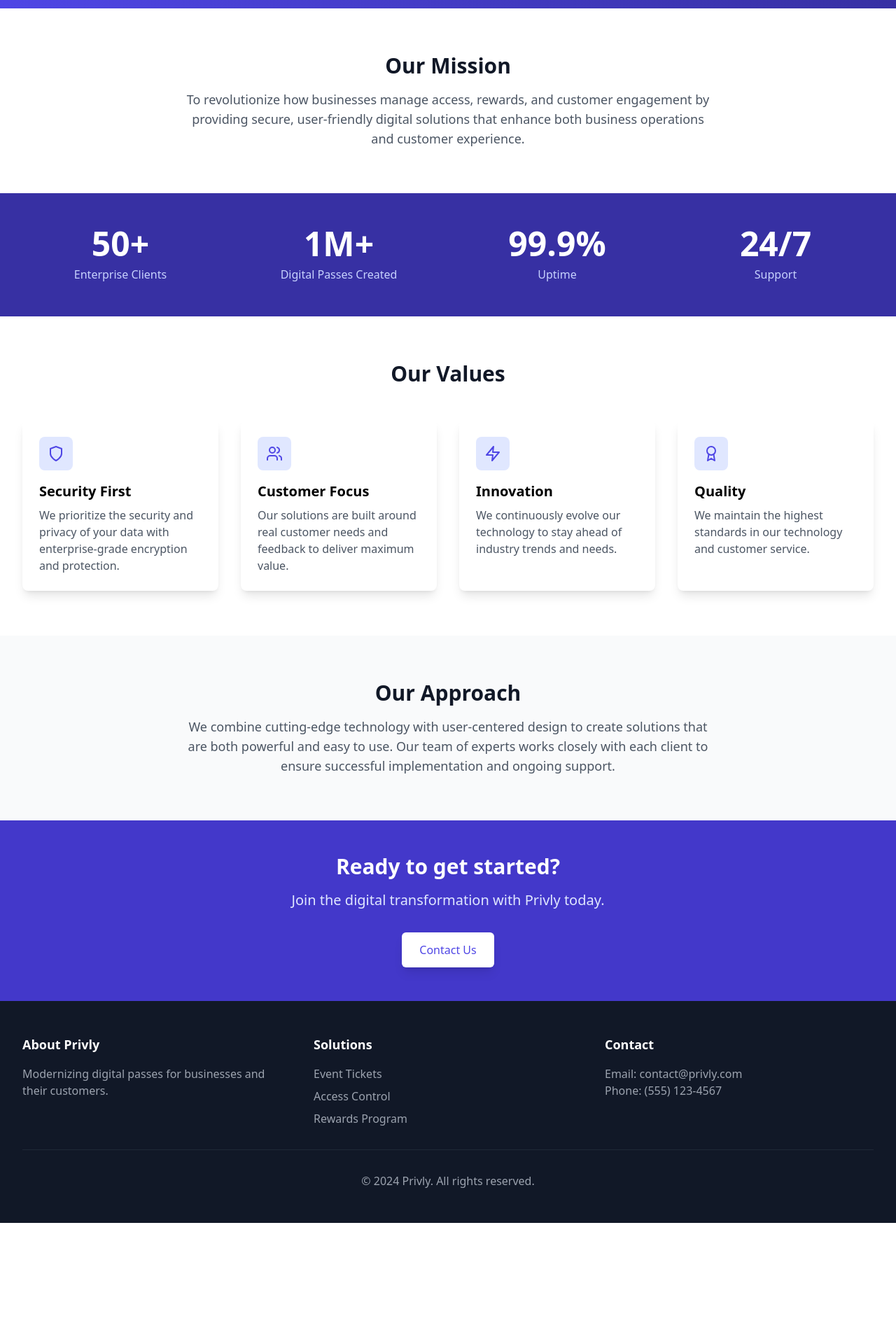
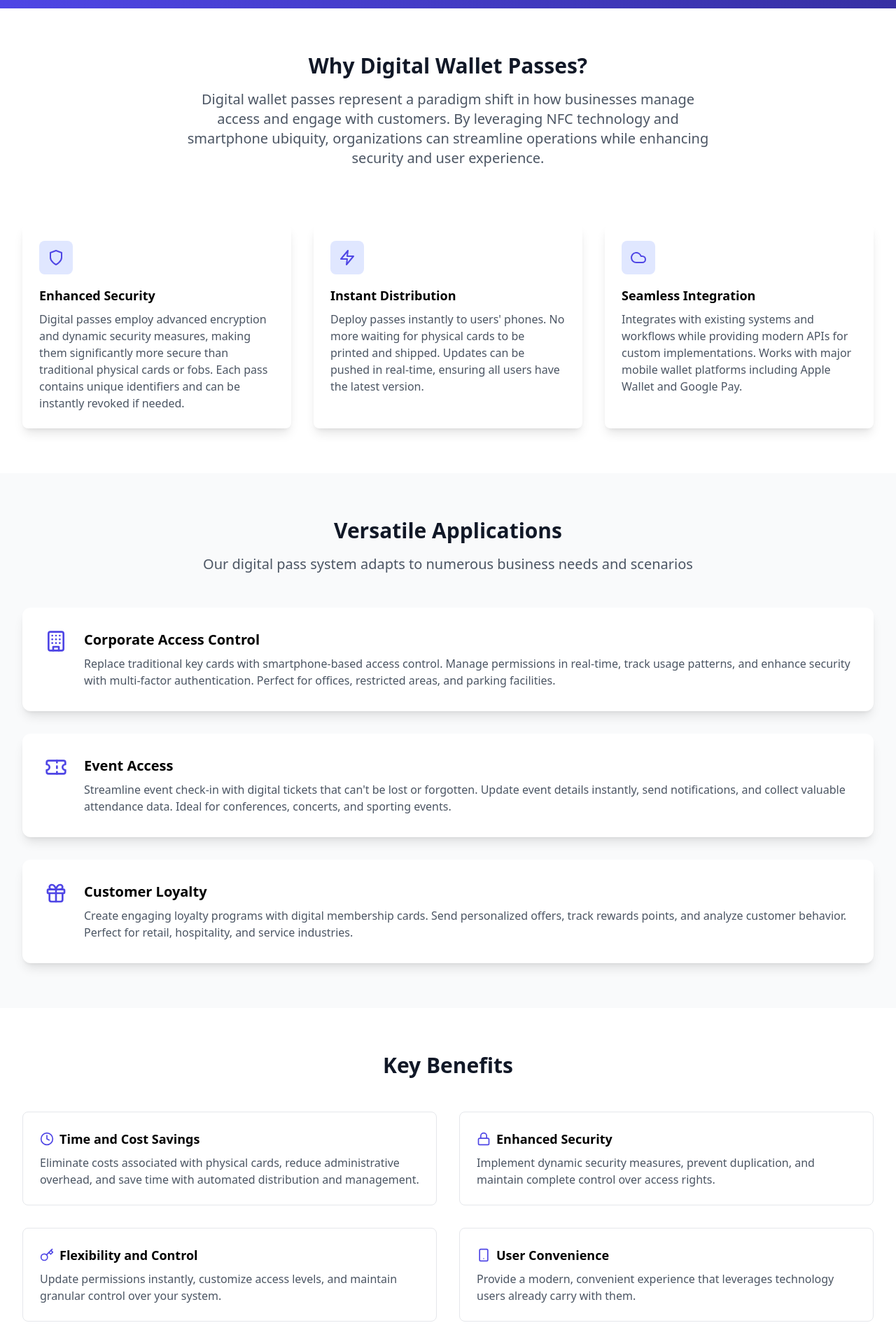
Before and after one commit to jonoairey/privly, a Next.js app: page /about in a window 1280 px wide. Shown: the part 380-2300 px from the top of the page at 70% size. Before the commit the page ends 2127 px from the top, so only its background shows below. Built offline with nearby package versions, Linux system fonts and the light colour scheme.

Commit message:
Update page.tsx

```diff
--- a/app/about/page.tsx
+++ b/app/about/page.tsx
@@ -1,38 +1,18 @@
 'use client'
-import { Shield, Users, Zap, Award } from 'lucide-react'
-import Link from 'next/link'
+import {
+  Smartphone,
+  Shield,
+  Zap,
+  Building,
+  Ticket,
+  Gift,
+  Key,
+  Clock,
+  Cloud,
+  Lock
+} from 'lucide-react'
 
-export default function About() {
-  const values = [
-    {
-      icon: Shield,
-      title: "Security First",
-      description: "We prioritize the security and privacy of your data with enterprise-grade encryption and protection."
-    },
-    {
-      icon: Users,
-      title: "Customer Focus",
-      description: "Our solutions are built around real customer needs and feedback to deliver maximum value."
-    },
-    {
-      icon: Zap,
-      title: "Innovation",
-      description: "We continuously evolve our technology to stay ahead of industry trends and needs."
-    },
-    {
-      icon: Award,
-      title: "Quality",
-      description: "We maintain the highest standards in our technology and customer service."
-    }
-  ]
-
-  const stats = [
-    { value: "50+", label: "Enterprise Clients" },
-    { value: "1M+", label: "Digital Passes Created" },
-    { value: "99.9%", label: "Uptime" },
-    { value: "24/7", label: "Support" }
-  ]
-
+export default function AboutSystem() {
   return (
     <div className="min-h-screen">
       {/* Hero Section */}
@@ -40,103 +20,170 @@
         <div className="max-w-7xl mx-auto px-4 sm:px-6 lg:px-8 py-24">
           <div className="text-center">
             <h1 className="text-4xl tracking-tight font-extrabold text-white sm:text-5xl md:text-6xl">
-              About Privly
+              The Future of Digital Access
             </h1>
             <p className="mt-3 max-w-md mx-auto text-base text-indigo-100 sm:text-lg md:mt-5 md:text-xl md:max-w-3xl">
-              Transforming how businesses connect with their customers through modern digital solutions.
+              Transform how you manage access, loyalty, and engagement with NFC-enabled digital passes
             </p>
           </div>
         </div>
       </div>
 
-      {/* Mission Section */}
+      {/* System Overview */}
       <div className="py-16 bg-white">
         <div className="max-w-7xl mx-auto px-4 sm:px-6 lg:px-8">
           <div className="text-center">
             <h2 className="text-3xl font-extrabold text-gray-900">
-              Our Mission
+              Why Digital Wallet Passes?
             </h2>
-            <p className="mt-4 text-lg text-gray-600 max-w-3xl mx-auto">
-              To revolutionize how businesses manage access, rewards, and customer engagement by providing secure,
-              user-friendly digital solutions that enhance both business operations and customer experience.
+            <p className="mt-4 text-xl text-gray-600 max-w-3xl mx-auto">
+              Digital wallet passes represent a paradigm shift in how businesses manage access and engage with customers. By leveraging NFC technology and smartphone ubiquity, organizations can streamline operations while enhancing security and user experience.
             </p>
+          </div>
+
+          <div className="mt-20 grid grid-cols-1 gap-8 md:grid-cols-2 lg:grid-cols-3">
+            <div className="bg-white p-6 rounded-lg shadow-lg">
+              <div className="flex items-center justify-center w-12 h-12 bg-indigo-100 rounded-lg">
+                <Shield className="w-6 h-6 text-indigo-600" />
+              </div>
+              <h3 className="mt-4 text-lg font-semibold">Enhanced Security</h3>
+              <p className="mt-2 text-gray-600">
+                Digital passes employ advanced encryption and dynamic security measures, making them significantly more secure than traditional physical cards or fobs. Each pass contains unique identifiers and can be instantly revoked if needed.
+              </p>
+            </div>
+
+            <div className="bg-white p-6 rounded-lg shadow-lg">
+              <div className="flex items-center justify-center w-12 h-12 bg-indigo-100 rounded-lg">
+                <Zap className="w-6 h-6 text-indigo-600" />
+              </div>
+              <h3 className="mt-4 text-lg font-semibold">Instant Distribution</h3>
+              <p className="mt-2 text-gray-600">
+                Deploy passes instantly to users' phones. No more waiting for physical cards to be printed and shipped. Updates can be pushed in real-time, ensuring all users have the latest version.
+              </p>
+            </div>
+
+            <div className="bg-white p-6 rounded-lg shadow-lg">
+              <div className="flex items-center justify-center w-12 h-12 bg-indigo-100 rounded-lg">
+                <Cloud className="w-6 h-6 text-indigo-600" />
+              </div>
+              <h3 className="mt-4 text-lg font-semibold">Seamless Integration</h3>
+              <p className="mt-2 text-gray-600">
+                Integrates with existing systems and workflows while providing modern APIs for custom implementations. Works with major mobile wallet platforms including Apple Wallet and Google Pay.
+              </p>
+            </div>
           </div>
         </div>
       </div>
 
-      {/* Stats Section */}
-      <div className="bg-indigo-800">
-        <div className="max-w-7xl mx-auto py-12 px-4 sm:px-6 lg:px-8">
-          <div className="grid grid-cols-2 gap-8 md:grid-cols-4">
-            {stats.map((stat) => (
-              <div key={stat.label} className="text-center">
-                <div className="text-5xl font-extrabold text-white mb-2">
-                  {stat.value}
+      {/* Use Cases */}
+      <div className="py-16 bg-gray-50">
+        <div className="max-w-7xl mx-auto px-4 sm:px-6 lg:px-8">
+          <div className="text-center">
+            <h2 className="text-3xl font-extrabold text-gray-900">
+              Versatile Applications
+            </h2>
+            <p className="mt-4 text-xl text-gray-600 max-w-3xl mx-auto">
+              Our digital pass system adapts to numerous business needs and scenarios
+            </p>
+          </div>
+
+          <div className="mt-12 space-y-8">
+            {/* Access Control */}
+            <div className="bg-white p-8 rounded-xl shadow-lg">
+              <div className="flex items-start">
+                <div className="flex-shrink-0">
+                  <Building className="w-8 h-8 text-indigo-600" />
                 </div>
-                <div className="text-indigo-200">
-                  {stat.label}
+                <div className="ml-6">
+                  <h3 className="text-xl font-semibold">Corporate Access Control</h3>
+                  <p className="mt-2 text-gray-600">
+                    Replace traditional key cards with smartphone-based access control. Manage permissions in real-time, track usage patterns, and enhance security with multi-factor authentication. Perfect for offices, restricted areas, and parking facilities.
+                  </p>
                 </div>
               </div>
-            ))}
+            </div>
+
+            {/* Event Management */}
+            <div className="bg-white p-8 rounded-xl shadow-lg">
+              <div className="flex items-start">
+                <div className="flex-shrink-0">
+                  <Ticket className="w-8 h-8 text-indigo-600" />
+                </div>
+                <div className="ml-6">
+                  <h3 className="text-xl font-semibold">Event Access</h3>
+                  <p className="mt-2 text-gray-600">
+                    Streamline event check-in with digital tickets that can&apos;t be lost or forgotten. Update event details instantly, send notifications, and collect valuable attendance data. Ideal for conferences, concerts, and sporting events.
+                  </p>
+                </div>
+              </div>
+            </div>
+
+            {/* Loyalty Programs */}
+            <div className="bg-white p-8 rounded-xl shadow-lg">
+              <div className="flex items-start">
+                <div className="flex-shrink-0">
+                  <Gift className="w-8 h-8 text-indigo-600" />
+                </div>
+                <div className="ml-6">
+                  <h3 className="text-xl font-semibold">Customer Loyalty</h3>
+                  <p className="mt-2 text-gray-600">
+                    Create engaging loyalty programs with digital membership cards. Send personalized offers, track rewards points, and analyze customer behavior. Perfect for retail, hospitality, and service industries.
+                  </p>
+                </div>
+              </div>
+            </div>
           </div>
         </div>
       </div>
 
-      {/* Values Section */}
+      {/* Key Benefits */}
       <div className="py-16 bg-white">
-        <div className="max-w-7xl mx-auto px-4 sm:px-6 lg:px-8">
-          <div className="text-center mb-12">
-            <h2 className="text-3xl font-extrabold text-gray-900">
-              Our Values
-            </h2>
-          </div>
-          <div className="grid grid-cols-1 gap-8 md:grid-cols-2 lg:grid-cols-4">
-            {values.map((value) => (
-              <div key={value.title} className="bg-white p-6 rounded-lg shadow-lg hover:shadow-xl transition-shadow">
-                <div className="w-12 h-12 bg-indigo-100 rounded-lg flex items-center justify-center mb-4">
-                  <value.icon className="h-6 w-6 text-indigo-600" />
-                </div>
-                <h3 className="text-xl font-semibold mb-2">{value.title}</h3>
-                <p className="text-gray-600">{value.description}</p>
-              </div>
-            ))}
-          </div>
-        </div>
-      </div>
-
-      {/* Team Section */}
-      <div className="py-16 bg-gray-50">
         <div className="max-w-7xl mx-auto px-4 sm:px-6 lg:px-8">
           <div className="text-center">
             <h2 className="text-3xl font-extrabold text-gray-900">
-              Our Approach
+              Key Benefits
             </h2>
-            <p className="mt-4 text-lg text-gray-600 max-w-3xl mx-auto">
-              We combine cutting-edge technology with user-centered design to create solutions that are both powerful
-              and easy to use. Our team of experts works closely with each client to ensure successful implementation
-              and ongoing support.
-            </p>
           </div>
-        </div>
-      </div>
 
-      {/* CTA Section */}
-      <div className="bg-indigo-700">
-        <div className="max-w-7xl mx-auto py-12 px-4 sm:px-6 lg:px-8">
-          <div className="text-center">
-            <h2 className="text-3xl font-extrabold text-white">
-              Ready to get started?
-            </h2>
-            <p className="mt-4 text-xl text-indigo-100">
-              Join the digital transformation with Privly today.
-            </p>
-            <div className="mt-8">
-              <Link
-                href="/contact"
-                className="inline-flex items-center px-6 py-3 border border-transparent text-base font-medium rounded-md text-indigo-600 bg-white hover:bg-indigo-50 transform hover:scale-105 transition-all duration-200 shadow-lg"
-              >
-                Contact Us
-              </Link>
+          <div className="mt-12 grid grid-cols-1 gap-8 md:grid-cols-2">
+            <div className="relative p-6 border border-gray-200 rounded-lg hover:border-indigo-500 transition-colors">
+              <h3 className="text-lg font-semibold flex items-center">
+                <Clock className="w-5 h-5 text-indigo-600 mr-2" />
+                Time and Cost Savings
+              </h3>
+              <p className="mt-2 text-gray-600">
+                Eliminate costs associated with physical cards, reduce administrative overhead, and save time with automated distribution and management.
+              </p>
+            </div>
+
+            <div className="relative p-6 border border-gray-200 rounded-lg hover:border-indigo-500 transition-colors">
+              <h3 className="text-lg font-semibold flex items-center">
+                <Lock className="w-5 h-5 text-indigo-600 mr-2" />
+                Enhanced Security
+              </h3>
+              <p className="mt-2 text-gray-600">
+                Implement dynamic security measures, prevent duplication, and maintain complete control over access rights.
+              </p>
+            </div>
+
+            <div className="relative p-6 border border-gray-200 rounded-lg hover:border-indigo-500 transition-colors">
+              <h3 className="text-lg font-semibold flex items-center">
+                <Key className="w-5 h-5 text-indigo-600 mr-2" />
+                Flexibility and Control
+              </h3>
+              <p className="mt-2 text-gray-600">
+                Update permissions instantly, customize access levels, and maintain granular control over your system.
+              </p>
+            </div>
+
+            <div className="relative p-6 border border-gray-200 rounded-lg hover:border-indigo-500 transition-colors">
+              <h3 className="text-lg font-semibold flex items-center">
+                <Smartphone className="w-5 h-5 text-indigo-600 mr-2" />
+                User Convenience
+              </h3>
+              <p className="mt-2 text-gray-600">
+                Provide a modern, convenient experience that leverages technology users already carry with them.
+              </p>
             </div>
           </div>
         </div>
```
